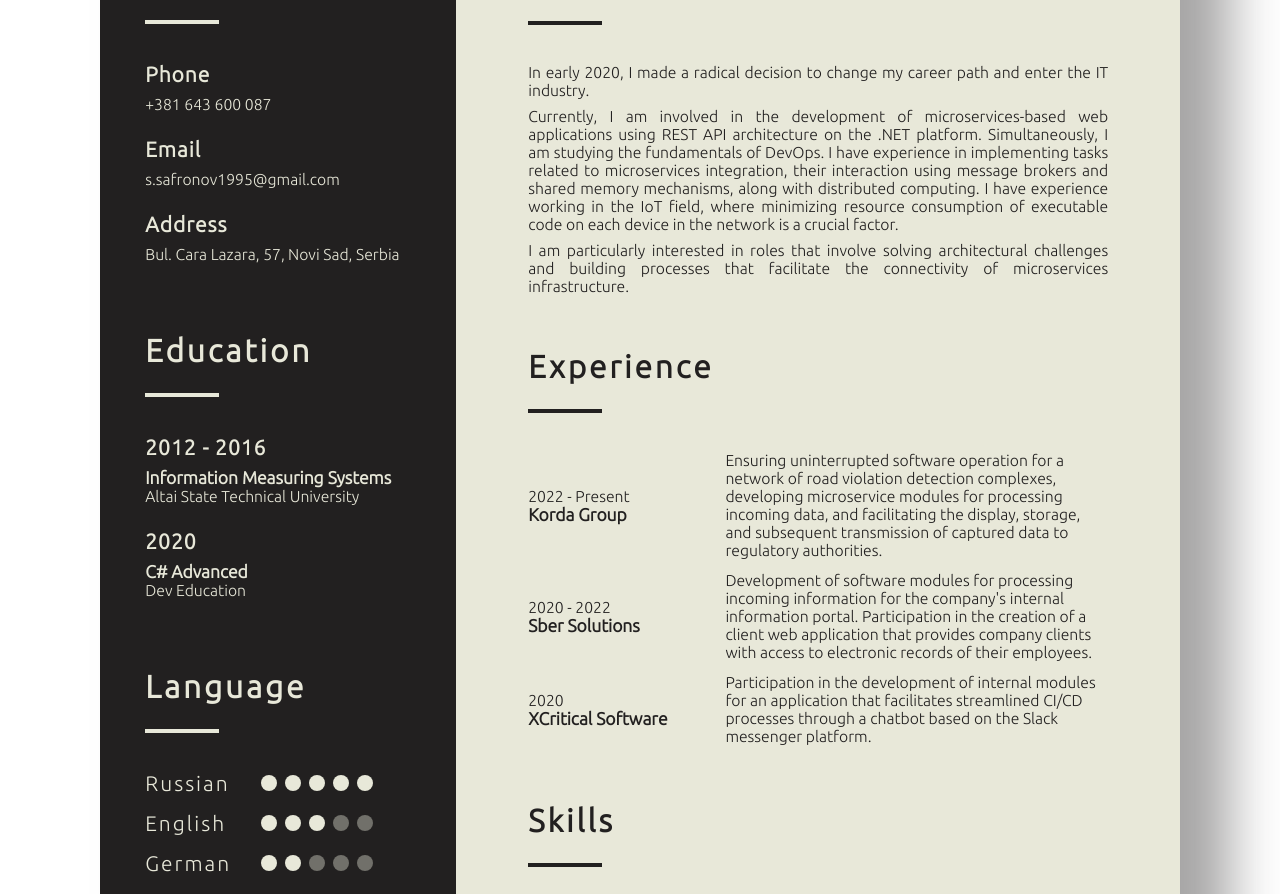
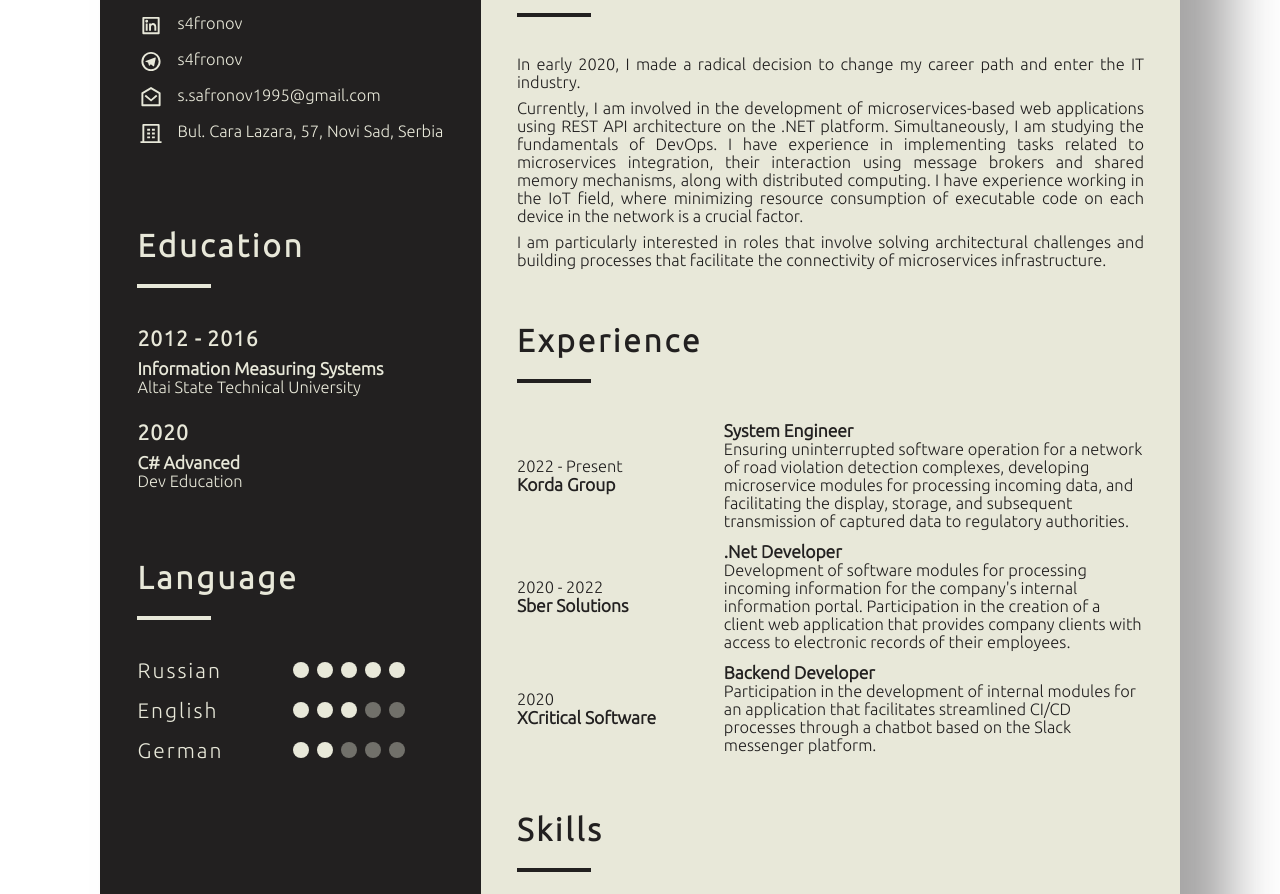
Before and after one commit to s4fronov/CV, a plain HTML site: page index.html in a window 1280 px wide. Shown: the part 546-1440 px from the top of the page. Drawn offline with Linux system fonts and the light colour scheme.

Commit message:
Change contacts

```diff
--- a/index.html
+++ b/index.html
@@ -21,19 +21,27 @@
       <div id="contact" class="info-block">
 
         <div class="info-item">
-          <h4>Phone</h4>
-          <span>+381 643 600 087</span>
-        </div>
 
-        <div class="info-item">
-          <h4>Email</h4>
-          <span>s.safronov1995@gmail.com</span>
-        </div>
+          <div class="info-logo-line">
+            <object type="image/svg+xml" data="./assets/svg/linkedin.svg" class="icon"></object>
+            <a href="https://linkedin.com/in/s4fronov/" target="_blank">s4fronov</a>
+          </div>
 
-        <div class="info-item">
-          <h4>Address</h4>
-          <span>Bul. Cara Lazara, 57,</span>
-          <span>Novi Sad, Serbia</span>
+          <div class="info-logo-line">
+            <object type="image/svg+xml" data="./assets/svg/telegram.svg" class="icon"></object>
+            <a href="https://t.me/s4fronov" target="_blank">s4fronov</a>
+          </div>
+
+          <div class="info-logo-line">
+            <object type="image/svg+xml" data="./assets/svg/mail-open.svg" class="icon"></object>
+            <span>s.safronov1995@gmail.com</span>
+          </div>
+
+          <div class="info-logo-line">
+            <object type="image/svg+xml" data="./assets/svg/address.svg" class="icon"></object>
+            <span>Bul. Cara Lazara, 57, Novi Sad, Serbia</span>
+          </div>
+
         </div>
 
       </div>
@@ -134,6 +142,7 @@
             <p>Korda Group</p>
           </div>
           <div class="job-item-description">
+            <p>System Engineer</p>
             <span>Ensuring uninterrupted software operation for a network of road violation detection complexes,
               developing microservice modules for processing incoming data, and facilitating the display, storage,
               and subsequent transmission of captured data to regulatory authorities.</span>
@@ -146,6 +155,7 @@
             <p>Sber Solutions</p>
           </div>
           <div class="job-item-description">
+            <p>.Net Developer</p>
             <span>Development of software modules for processing incoming information for the company's internal
               information portal. Participation in the creation of a client web application that provides company
               clients with access to electronic records of their employees.</span>
@@ -158,6 +168,7 @@
             <p>XCritical Software</p>
           </div>
           <div class="job-item-description">
+            <p>Backend Developer</p>
             <span>Participation in the development of internal modules for an application that facilitates streamlined
               CI/CD processes through a chatbot based on the Slack messenger platform.</span>
           </div>
--- a/styles/main.css
+++ b/styles/main.css
@@ -44,24 +44,47 @@ p {
   margin: 0;
 }
 
-span {
-  font-size: 1.125em;
+a, span {
+  font-size: 1.175em;
   font-weight: 100;
   letter-spacing: 0px;
   text-align: justify;
   margin-bottom: 8px;
 }
 
+a {
+  text-decoration: none !important;
+  color: #e8e8d9;
+}
+
+a:hover {
+  color: #f0f8ff;
+}
+
+.icon {
+  display: inline;
+  width: 28px;
+  padding-bottom: 5px;
+}
+
+.info-logo-line {
+  height: 28px;
+  display: flex;
+  gap: 12px;
+  align-content: center;
+  margin-bottom: 8px;
+}
+
 .underline-light {
   width: 74px;
   border-bottom: #e8e8d9 solid 4px;
-  margin: 16px 0 8px;
+  margin: 12px 0 8px;
 }
 
 .underline-dark {
   width: 74px;
   border-bottom: #222020 solid 4px;
-  margin: 16px 0 8px;
+  margin: 12px 0 8px;
 }
 
 .skill-list {
@@ -128,14 +151,16 @@ span {
   background-color: #222020;
   display: grid;
   justify-content: center;
-  align-content: center;
+  align-content: flex-start;
+  padding: 24px 36px;
 }
 
 #profile-photo {
   width: auto;
   height: 200px;
   border-radius: 50%;
-  padding: -140px auto 60px;
+  margin: 0 auto;
+  padding: 82px 0;
 }
 
 .info-block {
@@ -154,14 +179,10 @@ span {
   display: grid;
   justify-content: center;
   align-content: center;
-}
-
-#profile {
-  width: 580px;
+  padding: 24px 36px;
 }
 
 #experience {
-  width: 580px;
   display: grid;
 }
 
@@ -171,16 +192,12 @@ span {
 }
 
 .job-item-duration {
-  width: 34%;
+  width: 33%;
   display: block;
   justify-content: center;
   align-content: center;
 }
 
 .job-item-description {
-  width: 66%;
+  width: 67%;
 }
-
-#skills {
-  width: 580px;
-}
```
Also changed, not shown: assets/svg/address.svg (added), assets/svg/key.svg (added), assets/svg/linkedin.svg (added), assets/svg/mail-open.svg (added), assets/svg/telegram.svg (added).
